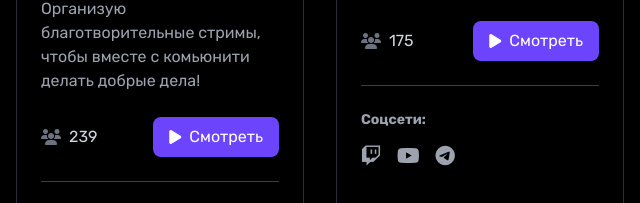
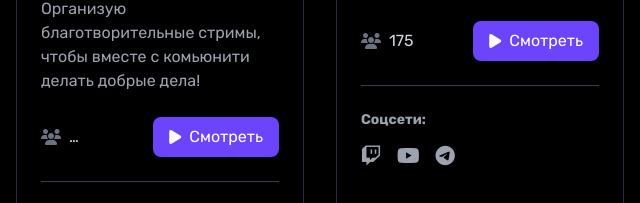
Before and after one commit to lanolkid/Squad-site, a plain HTML site: page index.html in a window 1280 px wide. Shown: the part 873-1076 px from the top of the page, 0-640 px from the left. Drawn offline with nearby package versions, Linux system fonts and the light colour scheme; no server answers; some icons are missing.

Commit message:
Update index.html

```diff
--- a/index.html
+++ b/index.html
@@ -99,7 +99,7 @@
                         <div class="flex justify-between items-center">
                             <div class="flex items-center">
                                 <i class="fas fa-users text-gray-500 mr-2"></i>
-                                <span class="text-gray-300">239</span>
+                                <span id="lanolkid-followers" class="text-gray-300">…</span>
                             </div>
                             <a href="https://www.twitch.tv/lanolkid" class="bg-[#6C44FC] hover:bg-[#5B3EE5] text-white px-4 py-2 rounded-lg transition flex items-center">
                                 <i class="fas fa-play mr-2"></i> Смотреть
```
